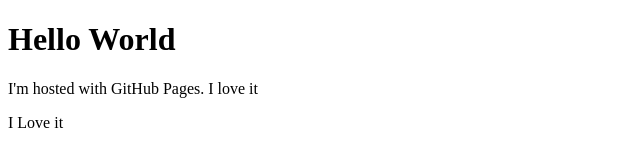
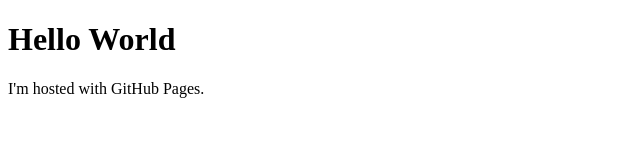
Before and after one commit to ChandanInTech/TestRepositoryWebsite, a plain HTML site: page index.html in a window 1280 px wide. Shown: the whole page, without its empty margins (0-640 px from the left). Drawn offline with Linux system fonts and the light colour scheme.

Commit message:
removing i love it

```diff
--- a/index.html
+++ b/index.html
@@ -3,8 +3,7 @@
 
 <body>
     <h1>Hello World</h1>
-    <p>I'm hosted with GitHub Pages. I love it</p>
-    <p>I Love it</p>
+    <p>I'm hosted with GitHub Pages.</p>
 </body>
 
 </html>
```
